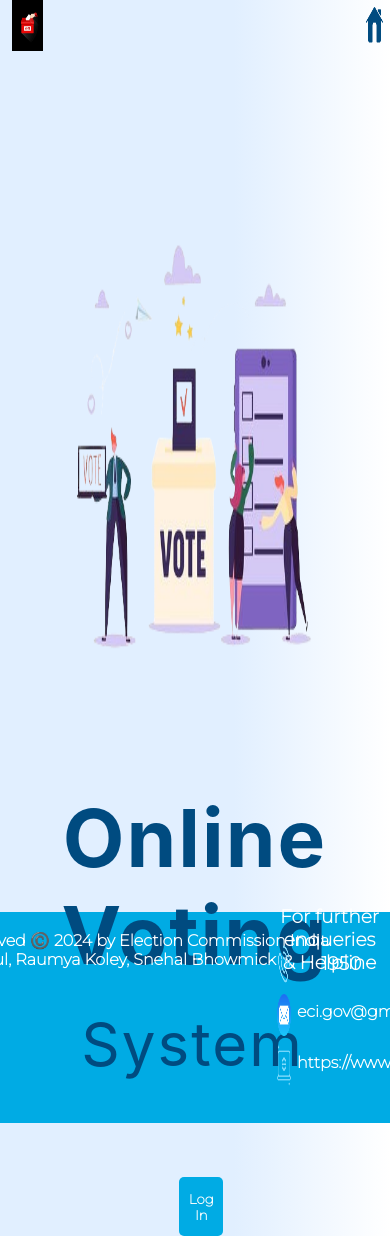
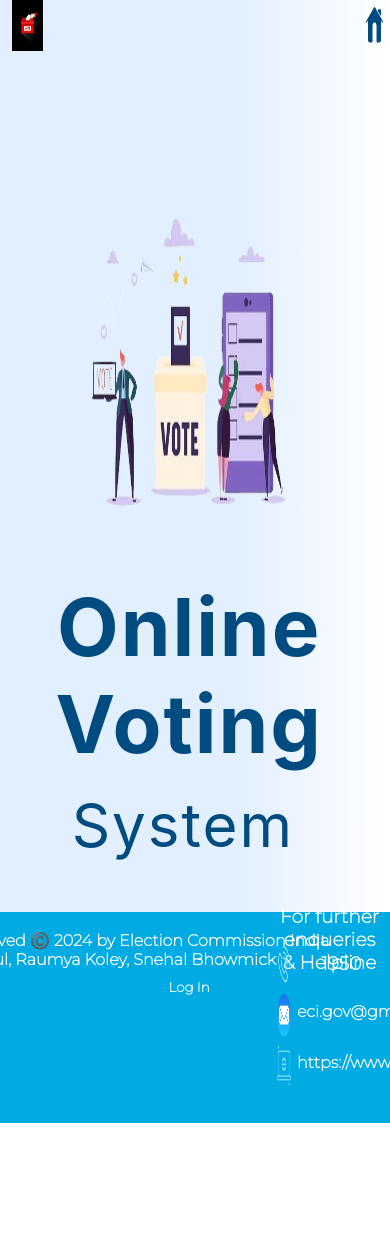
Before and after one commit to Upasana1807/Electoral-Application, a React (Create React App) app: page / in a window 390 px wide. Shown: the top 1236 px of the page. After the commit the page ends 1123 px from the top, so only its background shows below. Built offline with nearby package versions, Linux system fonts and the light colour scheme.

Commit message:
responsive

```diff
--- a/src/Pages/Home/Home.css
+++ b/src/Pages/Home/Home.css
@@ -107,34 +107,33 @@
         margin-left: 35%;
     }
 }
-
 @media only screen and (max-width: 412px) {
-    * {
-        margin: 0;
-        padding: 0;
-    }
-
     .outer-div {
         flex-direction: column;
         align-items: center;
-        padding: 10vh 5%;
-        width: 100%;
+        padding-top: 10vh;
+        padding-left: 2%;
+        height: 90vh;
     }
 
-    .inner-div1, .inner-div2 {
+    .inner-div1,
+    .inner-div2 {
         width: 90%;
-        margin-left: 0;
-        margin-bottom: 5vh;
+        margin: 0 auto;
+        /* margin-bottom: 15vh; */
+    }
+    .inner-div4{
+        margin-top: 15vh;
+    }
+    .button-div {
+        margin-left: auto;
+        margin-right: auto;
+        margin-top: 10vh;
     }
 
-    .inner-div4 {
-        margin-left: initial;
-        margin-top: 16vh;
-    }
-
-    .button-div {
-        margin-left: initial;
-        margin-top: 10vh;
-        margin-left: 45%;
+    .clipart-div {
+        height: 50vh; /* Adjusted height */
+        width: 80%; /* Adjusted width */
+        margin: 0 auto; /* Centering */
     }
 }
```
